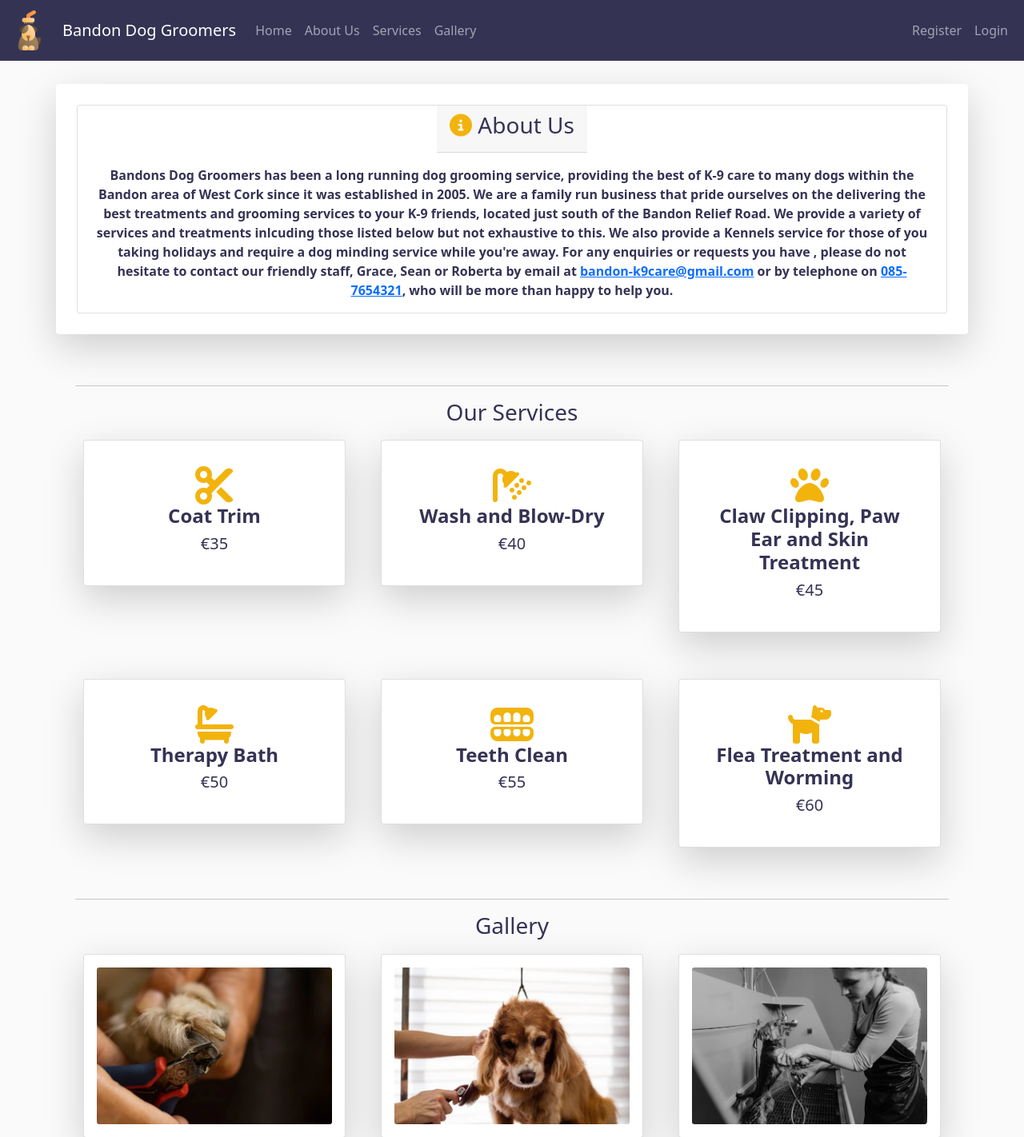
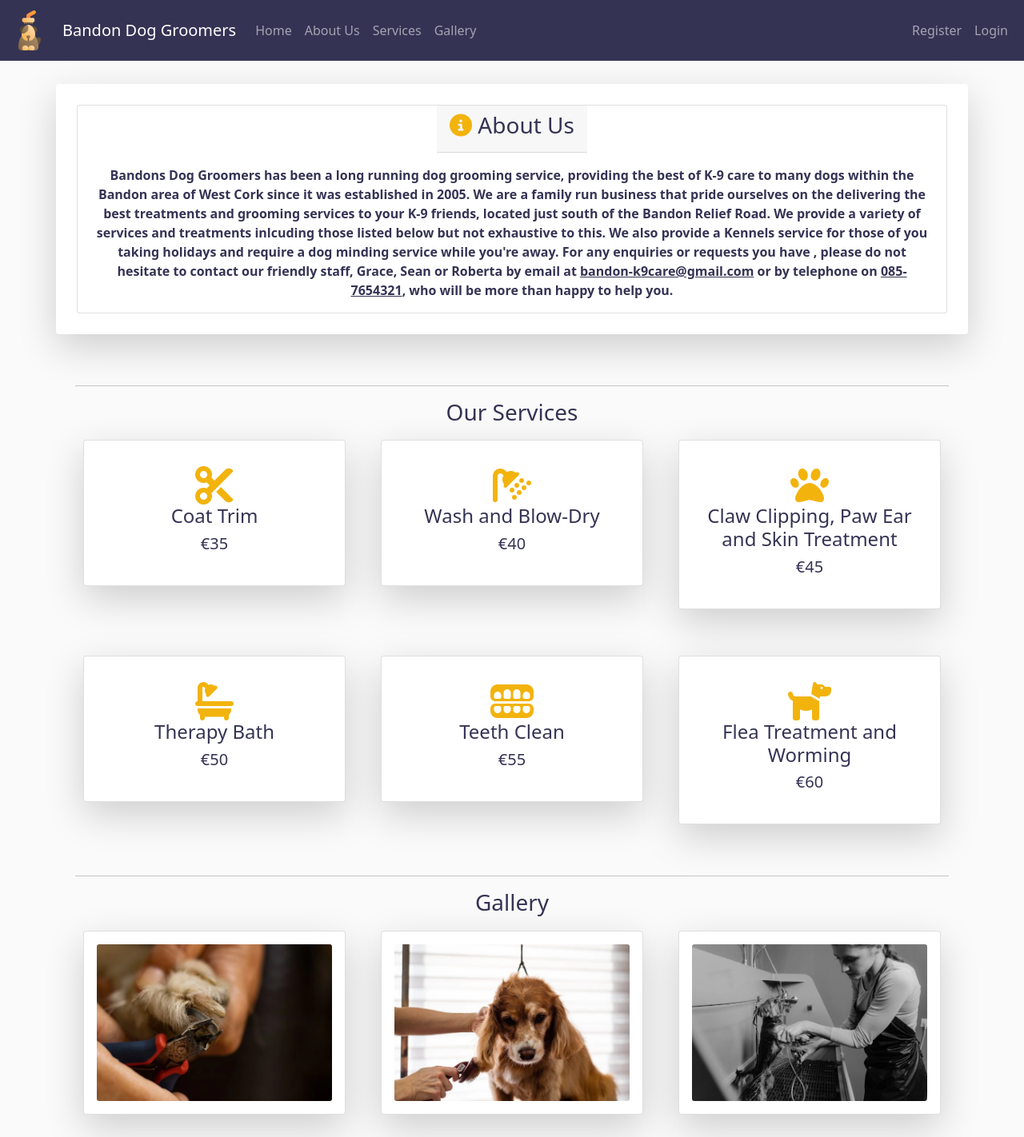
Before and after one commit to petermcloughlin/DjangoDogGroomers, a Django app: page / in a window 1280 px wide. Shown: the top 1422 px of the page at 80% size. Run offline with Django 4.2, Linux system fonts and the light colour scheme; some libraries are stand-ins or nearby versions.

Commit message:
ready for re-deployment to heroku

```diff
--- a/booking/templates/booking/index.html
+++ b/booking/templates/booking/index.html
@@ -19,7 +19,8 @@
                 inlcuding those listed below but not exhaustive to this. We also provide a Kennels service for those of
                 you taking holidays and require a dog minding service while you're away. For any enquiries or requests
                 you have , please do not hesitate to contact our friendly staff, Grace, Sean or Roberta by email at
-                <a href='mailto: bandon-k9care@gmail.com'>bandon-k9care@gmail.com</a> or by telephone on <a href='Tel: 0857654321'>085-7654321</a>, who will be more than happy to help you.
+                <a href='mailto: bandon-k9care@gmail.com'>bandon-k9care@gmail.com</a> or by telephone on <a
+                  href='Tel: 0857654321'>085-7654321</a>, who will be more than happy to help you.
               </p>
             </div>
           </div>
--- a/static/css/style.css
+++ b/static/css/style.css
@@ -68,7 +68,7 @@ i {
     color: #353354;
     font-weight: bold;
 }
-.card-body .card-text{
+.card-body .card-text a {
     color: #353354;
     font-weight: bold;
 }
```
